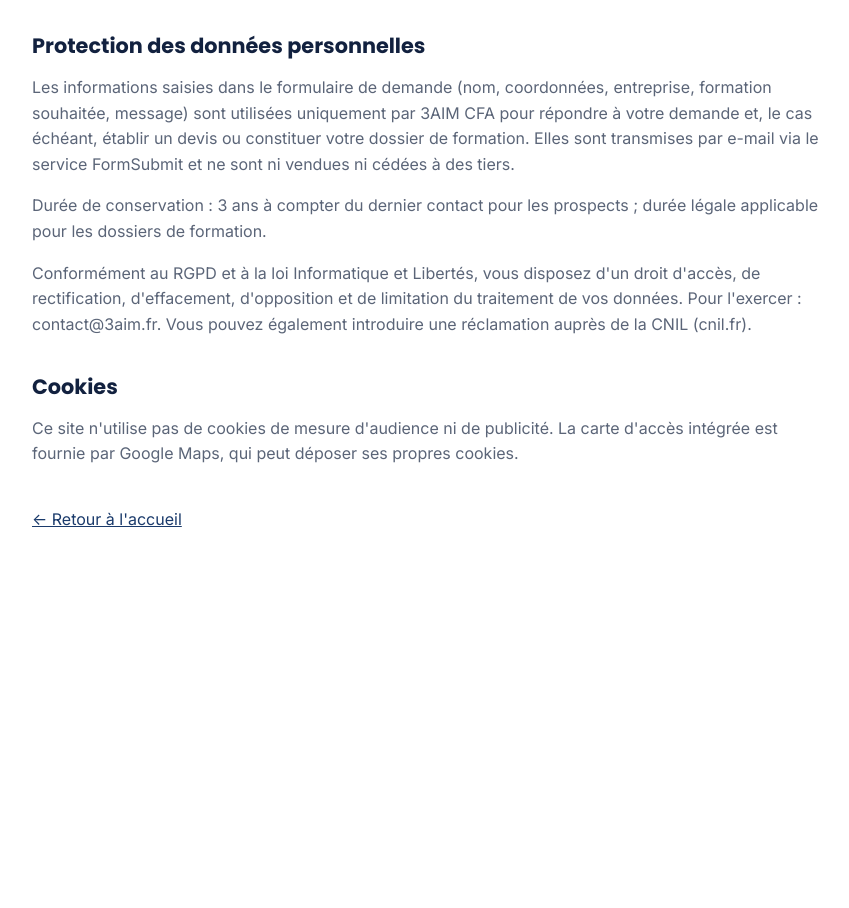
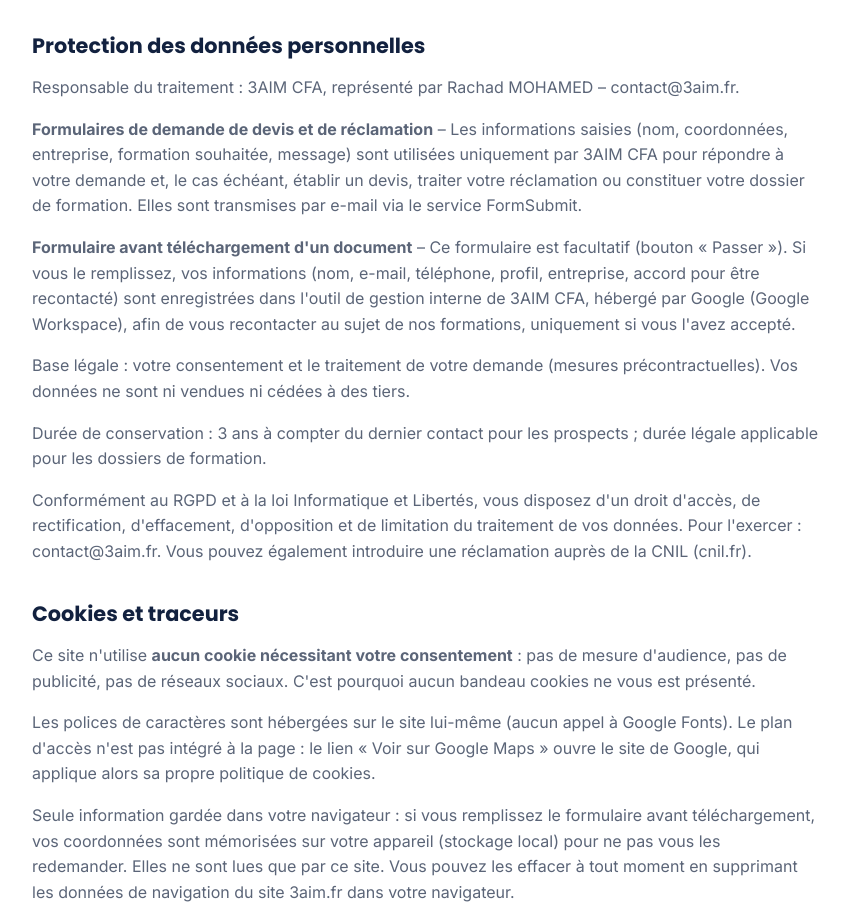
Before and after one commit to rachadmohamed974/3aim-cfa, a plain HTML site: page mentions-legales.html in a window 1280 px wide. Shown: the part 701-1609 px from the top of the page, without its empty margins (214-1063 px from the left). Before the commit the page ends 1298 px from the top, so only its background shows below. Drawn offline with Linux system fonts and the light colour scheme.

Commit message:
Add files via upload

```diff
--- a/mentions-legales.html
+++ b/mentions-legales.html
@@ -5,7 +5,7 @@
 <meta name="viewport" content="width=device-width,initial-scale=1">
 <title>Mentions légales – 3AIM CFA</title>
 <link rel="icon" href="favicon.svg" type="image/svg+xml">
-<link href="https://fonts.googleapis.com/css2?family=Inter:wght@400;500;600;700&family=Poppins:wght@600;700;800&display=swap" rel="stylesheet">
+<link rel="stylesheet" href="fonts.css">
 <link rel="stylesheet" href="style.css">
 <style>main{max-width:820px;margin:0 auto;padding:48px 16px}h2{font-size:1.3rem;margin-top:1.8em}p,li{color:var(--muted)}</style>
 </head>
@@ -30,12 +30,17 @@
   <p>L'ensemble des contenus de ce site (textes, visuels, logos) est la propriété de 3AIM CFA, sauf mention contraire. Toute reproduction sans autorisation est interdite.</p>
 
   <h2 id="rgpd">Protection des données personnelles</h2>
-  <p>Les informations saisies dans le formulaire de demande (nom, coordonnées, entreprise, formation souhaitée, message) sont utilisées uniquement par 3AIM CFA pour répondre à votre demande et, le cas échéant, établir un devis ou constituer votre dossier de formation. Elles sont transmises par e-mail via le service FormSubmit et ne sont ni vendues ni cédées à des tiers.</p>
+  <p>Responsable du traitement : 3AIM CFA, représenté par Rachad MOHAMED – contact@3aim.fr.</p>
+  <p><strong>Formulaires de demande de devis et de réclamation</strong> – Les informations saisies (nom, coordonnées, entreprise, formation souhaitée, message) sont utilisées uniquement par 3AIM CFA pour répondre à votre demande et, le cas échéant, établir un devis, traiter votre réclamation ou constituer votre dossier de formation. Elles sont transmises par e-mail via le service FormSubmit.</p>
+  <p><strong>Formulaire avant téléchargement d'un document</strong> – Ce formulaire est facultatif (bouton « Passer »). Si vous le remplissez, vos informations (nom, e-mail, téléphone, profil, entreprise, accord pour être recontacté) sont enregistrées dans l'outil de gestion interne de 3AIM CFA, hébergé par Google (Google Workspace), afin de vous recontacter au sujet de nos formations, uniquement si vous l'avez accepté.</p>
+  <p>Base légale : votre consentement et le traitement de votre demande (mesures précontractuelles). Vos données ne sont ni vendues ni cédées à des tiers.</p>
   <p>Durée de conservation : 3 ans à compter du dernier contact pour les prospects ; durée légale applicable pour les dossiers de formation.</p>
   <p>Conformément au RGPD et à la loi Informatique et Libertés, vous disposez d'un droit d'accès, de rectification, d'effacement, d'opposition et de limitation du traitement de vos données. Pour l'exercer : contact@3aim.fr. Vous pouvez également introduire une réclamation auprès de la CNIL (cnil.fr).</p>
 
-  <h2>Cookies</h2>
-  <p>Ce site n'utilise pas de cookies de mesure d'audience ni de publicité. La carte d'accès intégrée est fournie par Google Maps, qui peut déposer ses propres cookies.</p>
+  <h2 id="cookies">Cookies et traceurs</h2>
+  <p>Ce site n'utilise <strong>aucun cookie nécessitant votre consentement</strong> : pas de mesure d'audience, pas de publicité, pas de réseaux sociaux. C'est pourquoi aucun bandeau cookies ne vous est présenté.</p>
+  <p>Les polices de caractères sont hébergées sur le site lui-même (aucun appel à Google Fonts). Le plan d'accès n'est pas intégré à la page : le lien « Voir sur Google Maps » ouvre le site de Google, qui applique alors sa propre politique de cookies.</p>
+  <p>Seule information gardée dans votre navigateur : si vous remplissez le formulaire avant téléchargement, vos coordonnées sont mémorisées sur votre appareil (stockage local) pour ne pas vous les redemander. Elles ne sont lues que par ce site. Vous pouvez les effacer à tout moment en supprimant les données de navigation du site 3aim.fr dans votre navigateur.</p>
 
   <p style="margin-top:40px"><a href="index.html">← Retour à l'accueil</a></p>
 </main>
```
